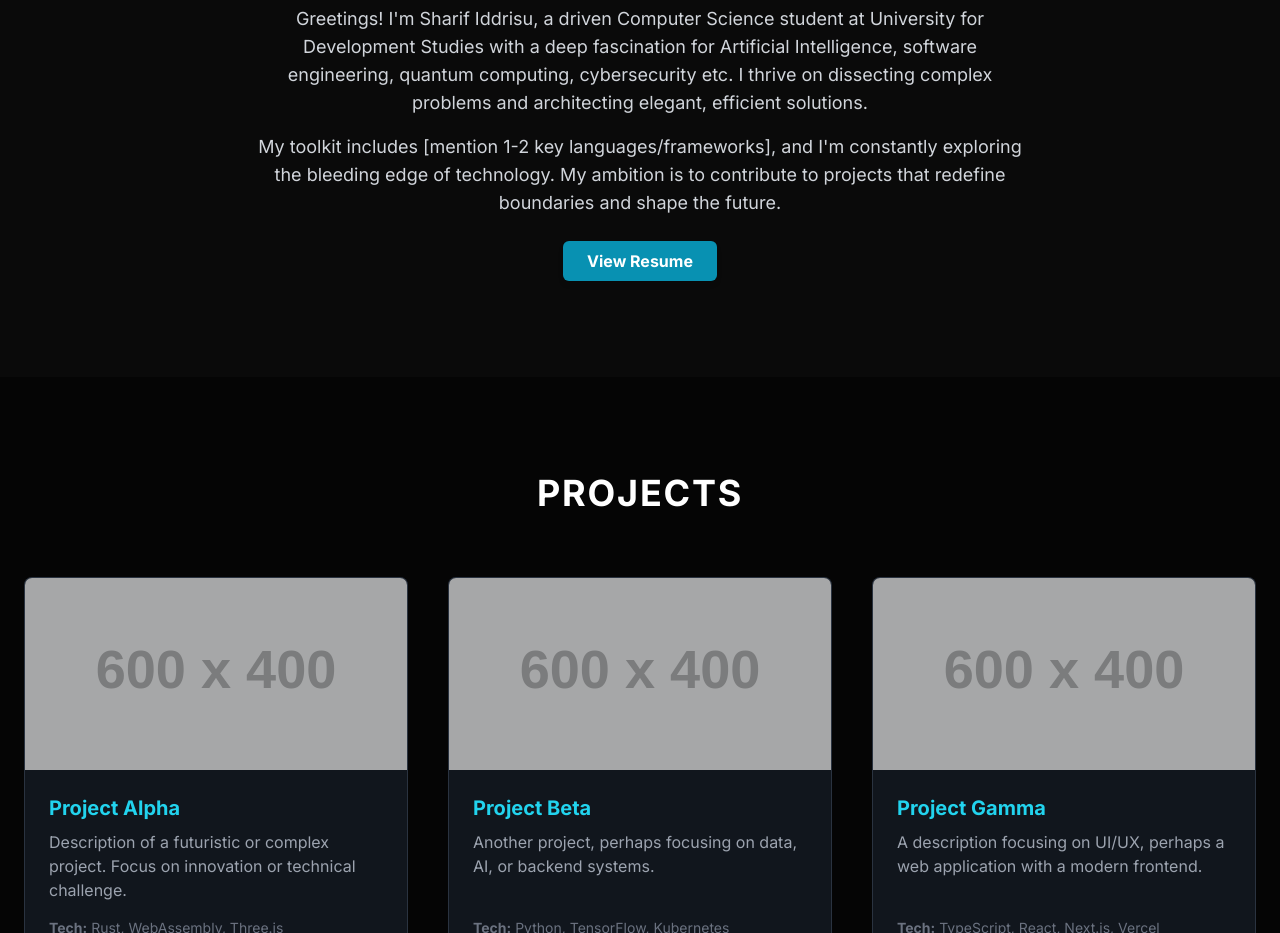
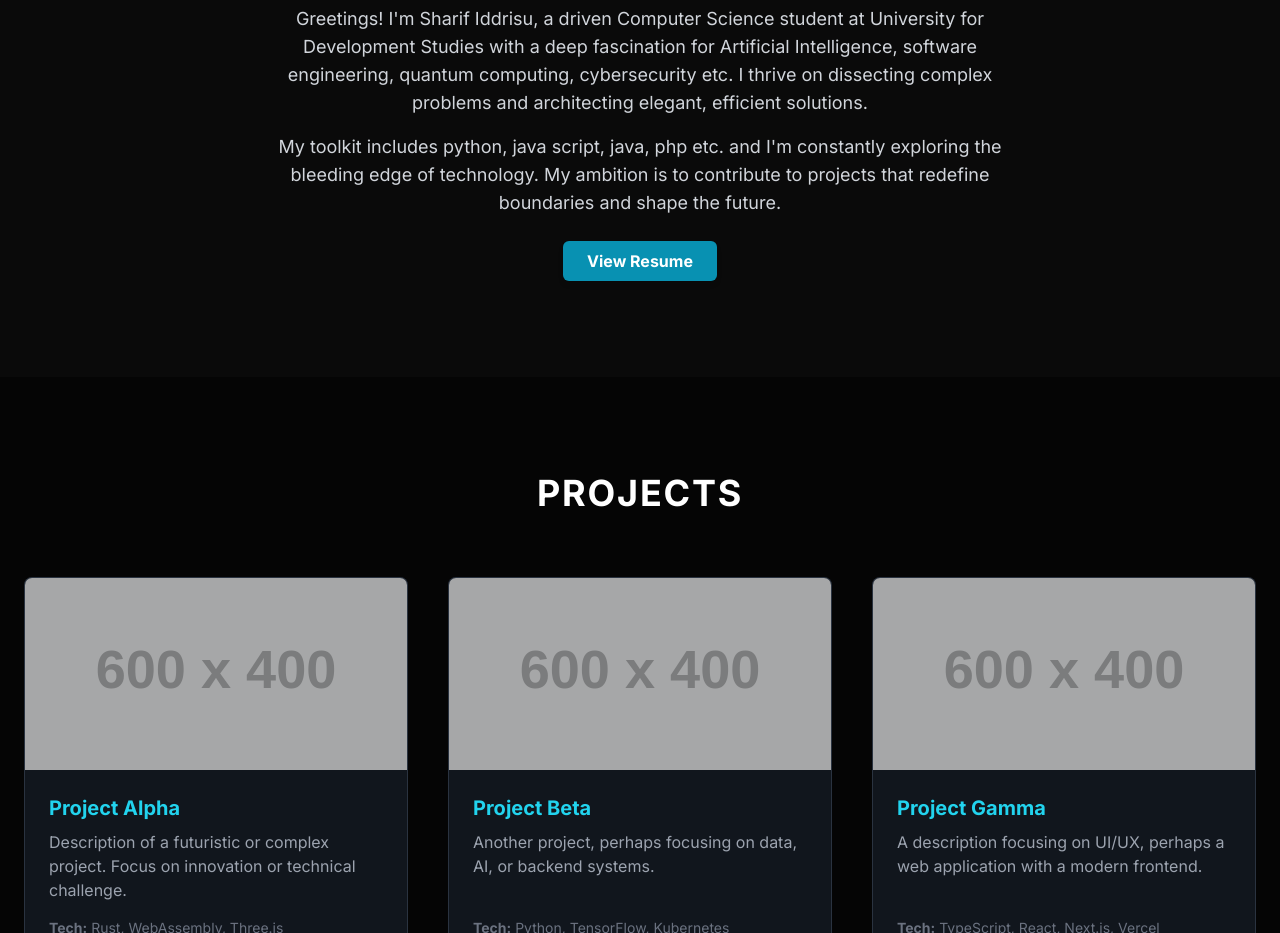
Before and after one commit to noblex1/sharifiddrisu.com, a plain HTML site: page index.html in a window 1280 px wide. Shown: the part 1060-1993 px from the top of the page. Drawn offline with nearby package versions, Linux system fonts and the light colour scheme; placeholder pictures from the web are drawn by us; animation ran at ten frames a second.

Commit message:
Update index.html

```diff
--- a/index.html
+++ b/index.html
@@ -75,7 +75,7 @@
                     Greetings! I'm Sharif Iddrisu, a driven Computer Science student at University for Development Studies with a deep fascination for Artificial Intelligence, software engineering, quantum computing, cybersecurity etc. I thrive on dissecting complex problems and architecting elegant, efficient solutions.
                 </p>
                 <p class="text-lg mb-6">
-                    My toolkit includes [mention 1-2 key languages/frameworks], and I'm constantly exploring the bleeding edge of technology. My ambition is to contribute to projects that redefine boundaries and shape the future.
+                    My toolkit includes python, java script, java, php etc. and I'm constantly exploring the bleeding edge of technology. My ambition is to contribute to projects that redefine boundaries and shape the future.
                 </p>
                 <a href="#" class="inline-block bg-cyan-600 text-white font-semibold py-2 px-6 rounded-md hover:bg-cyan-700 transition duration-300 shadow-md hover:shadow-lg">
                     View Resume
```
